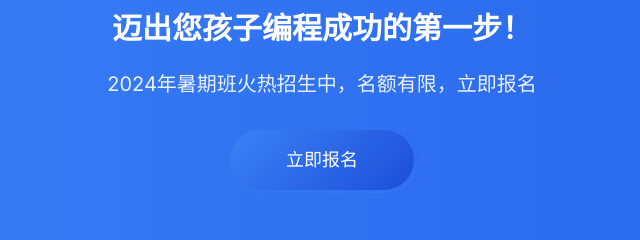
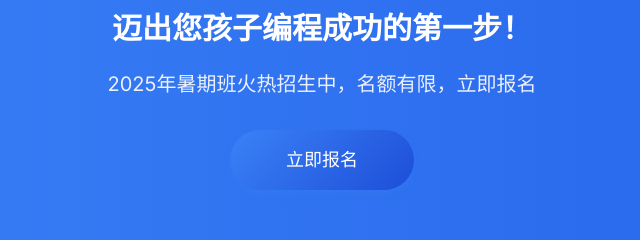
Before and after one commit to 1212154-coder/hipython01, a plain HTML site: page index.html in a window 1280 px wide. Shown: the part 2602-2842 px from the top of the page, 318-958 px from the left. Drawn offline with nearby package versions, Linux system fonts and the light colour scheme.

Commit message:
Update index.html

```diff
--- a/index.html
+++ b/index.html
@@ -219,7 +219,7 @@
     <section class="py-20 px-6 md:px-12 bg-gradient-to-r from-blue-500 to-blue-600 text-white">
         <div class="max-w-4xl mx-auto text-center">
             <h2 class="text-3xl font-bold mb-6">迈出您孩子编程成功的第一步！</h2>
-            <p class="text-xl mb-8 opacity-90">2024年暑期班火热招生中，名额有限，立即报名</p>
+            <p class="text-xl mb-8 opacity-90">2025年暑期班火热招生中，名额有限，立即报名</p>
             <a href="#" class="enroll-btn inline-block px-14 py-4 rounded-full text-white text-lg font-medium">立即报名</a>
         </div>
     </section>
```
